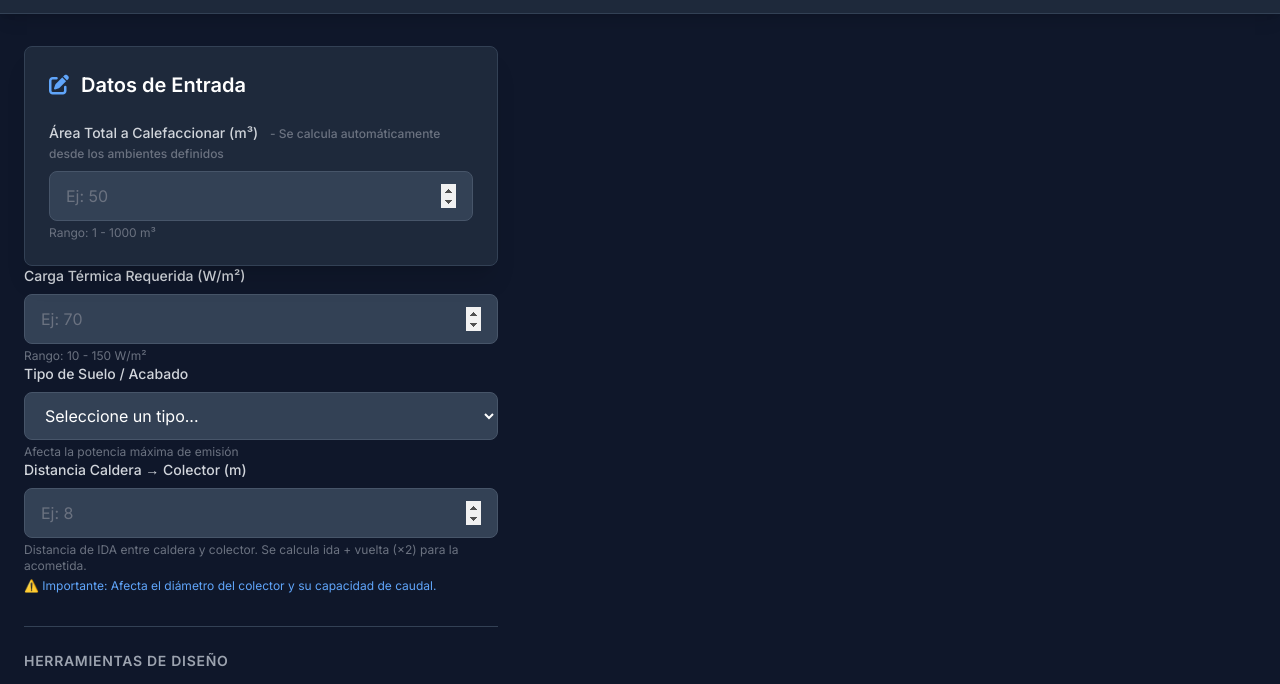
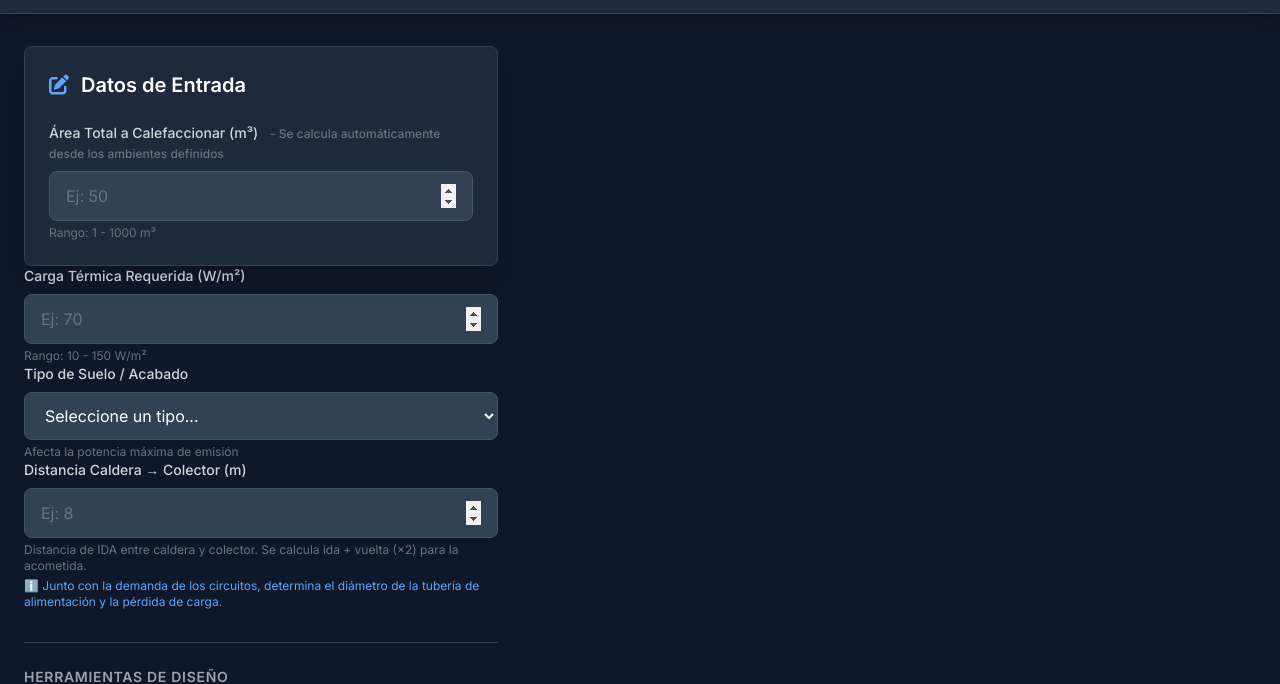
Before and after one commit to Edgardo-Lamas/API-Piso-radiante, a website: page public/index.html in a window 1280 px wide. Shown: the part 71-755 px from the top of the page. Drawn offline with nearby package versions, Linux system fonts and the light colour scheme.

Commit message:
fix: Corregir lenguaje técnico - distancia DETERMINA diámetro, no lo afecta

```diff
--- a/public/index.html
+++ b/public/index.html
@@ -156,7 +156,7 @@
                                     step="0.5" placeholder="Ej: 8" required
                                     class="w-full px-4 py-3 bg-slate-700 border border-slate-600 rounded-lg text-white placeholder-gray-500 focus:outline-none focus:ring-2 focus:ring-blue-500 focus:border-transparent transition">
                                 <p class="mt-1 text-xs text-gray-500">Distancia de IDA entre caldera y colector. Se calcula ida + vuelta (×2) para la acometida.</p>
-                                <p class="mt-1 text-xs text-blue-400">⚠️ Importante: Afecta el diámetro del colector y su capacidad de caudal.</p>
+                                <p class="mt-1 text-xs text-blue-400">ℹ️ Junto con la demanda de los circuitos, determina el diámetro de la tubería de alimentación y la pérdida de carga.</p>
                             </div>
 
                             <!-- Botón de Acción -->
--- a/src/services/UnderfloorService.ts
+++ b/src/services/UnderfloorService.ts
@@ -137,9 +137,9 @@ export class UnderfloorService {
      * Fórmula: L_acometida = distanciaAlColector × 2 (ida + vuelta)
      *
      * Esta distancia es crítica para:
-     * - Determinar el diámetro del colector
-     * - Calcular la capacidad de caudal requerida
-     * - Evaluar la pérdida de carga en alimentación
+     * - Junto con la demanda de los circuitos, determina el diámetro de la tubería de alimentación
+     * - Calcular la pérdida de carga en el tramo de alimentación
+     * - Seleccionar la bomba de circulación correcta
      */
     private calculateAcometidaLength(distanciaAlColector: number): number {
         return distanciaAlColector * 2;
--- a/src/types/underfloor.types.ts
+++ b/src/types/underfloor.types.ts
@@ -32,7 +32,8 @@ export interface UnderfloorCalculationInput {
 
     /** Distancia de IDA entre la caldera y la ubicación del colector en metros.
      *  Se calcula como ida + vuelta (×2) para determinar la longitud total de acometida.
-     *  Afecta el diámetro del colector y su capacidad de caudal. */
+     *  Junto con la demanda de los circuitos, determina el diámetro de la tubería de alimentación
+     *  y la pérdida de carga en el sistema. */
     distanciaAlColector: number;
 
     /** Distancia entre Caldera y Colector para alimentación (opcional, diseño avanzado) */
```
Also changed, not shown: README.md.
